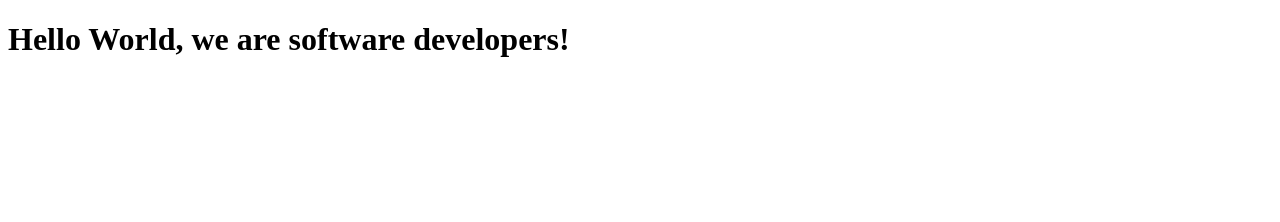
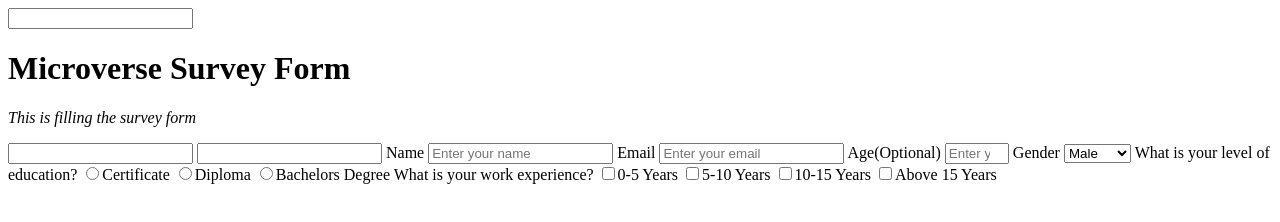
Before and after one commit to muwasol/html-css-project-01, a plain HTML site: page index.html in a window 1280 px wide. Drawn offline with Linux system fonts and the light colour scheme.

Commit message:
updated form

```diff
--- a/index.html
+++ b/index.html
@@ -7,7 +7,45 @@
     <link rel="stylesheet" src="main.css" />
     <title>Coding Challenge #2</title>
   </head>
-  <body>
-    <h1>Hello World, we are software developers!</h1>
+  <input>
+    <header>
+      <h1 id="title">Microverse Survey Form</h1>
+      <p id="description"><em>This is filling the survey form</em></p>
+    </header>
+    <input>
+      <input id="survey-form">
+        <label id="name-label">Name</label>
+        <input id="name" type="text" placeholder="Enter your name" />
+        <label id="email-label">Email</label>
+        <input id="email" type="email" placeholder="Enter your email" />
+        <label id="number-label">Age(Optional)</label>
+        <input
+          id="number"
+          type="number"
+          placeholder="Enter your age"
+          max="100"
+          min="0"
+        />
+        <label>Gender</label>
+        <select id="dropdown">
+          <option>Male</option>
+          <option>Female</option>
+        </select>
+        <label>What is your level of education?</label>
+        <input type="radio" id="" name="certificate" value="Certificate" >Certificate</input>
+        <input
+          type="radio"
+          id=""
+          name="diploma"
+          value="Diploma"
+        >Diploma</input>
+        <input type="radio" id="" name="bachelors" value="Bachelors Degree" >Bachelors Degree</input>
+        <label>What is your work experience?</label>
+        <input type='checkbox' value='5'>0-5 Years</input>
+        <input type='checkbox' value='10'>5-10 Years</input>
+        <input type='checkbox' value='15'>10-15 Years</input>
+        <input type='checkbox' value='20'>Above 15 Years</input>
+      </form>
+    </div>
   </body>
 </html>
```
